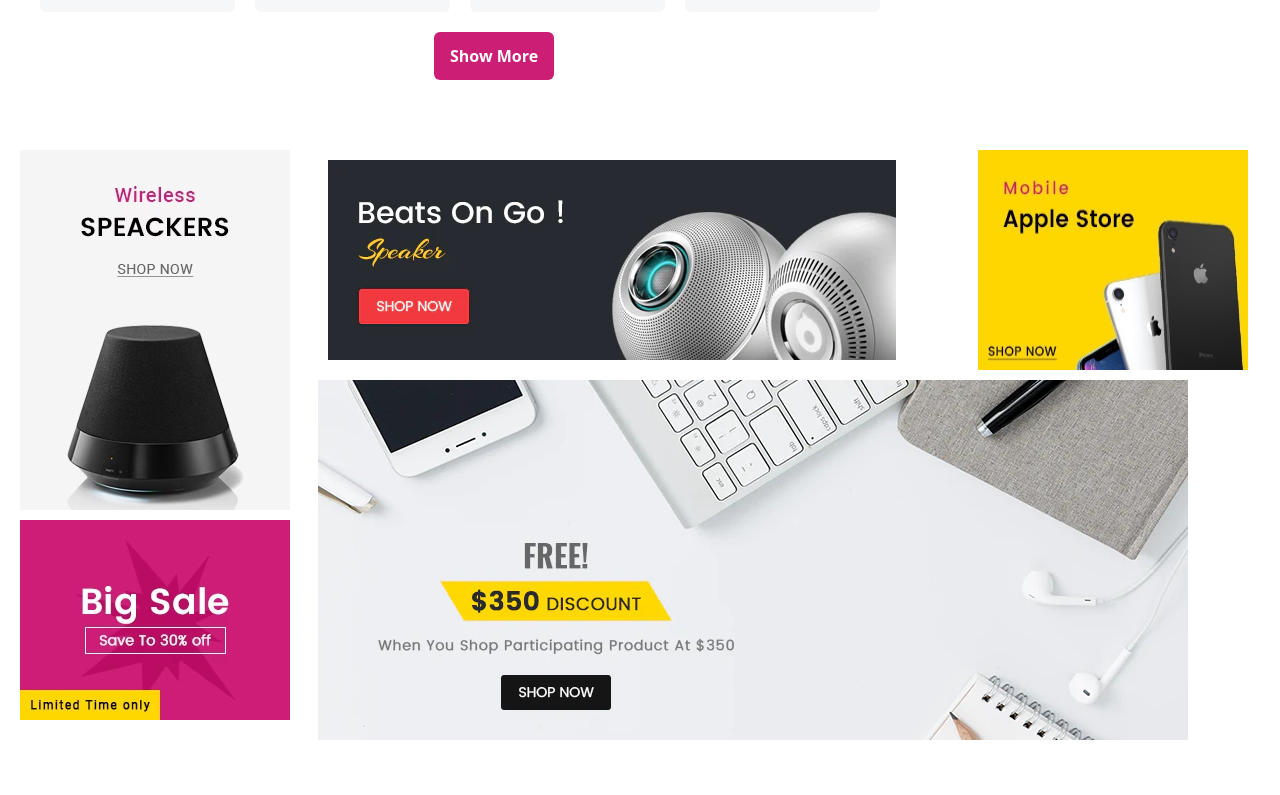
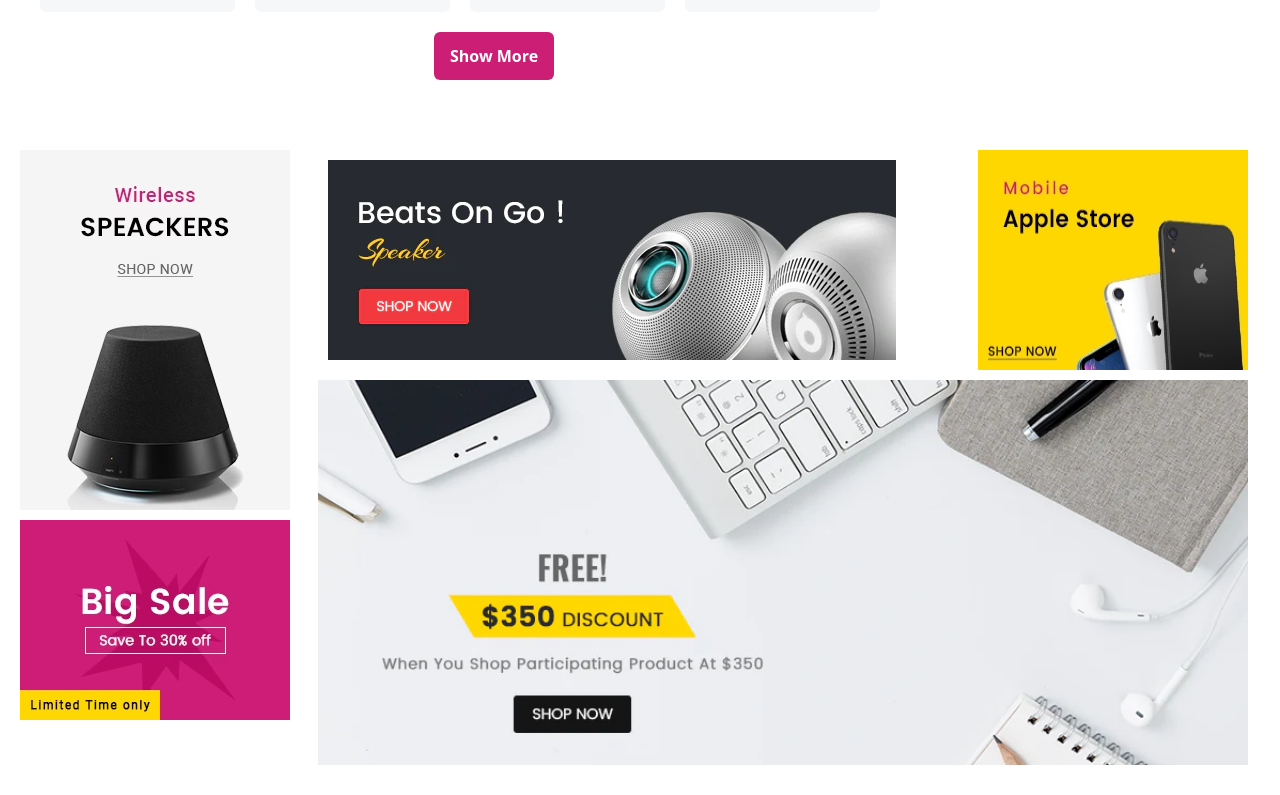
Before and after one commit to ShaliniNayan/ecom-pra, a React (Create React App) app: page / in a window 1280 px wide. Shown: the part 1362-2157 px from the top of the page. Before the commit the page ends 2132 px from the top, so only its background shows below. Built offline with nearby package versions, Linux system fonts and the light colour scheme.

Commit message:
Update styling

```diff
--- a/src/comp/home.js
+++ b/src/comp/home.js
@@ -149,8 +149,8 @@
                 <img src='image/Multi-Banner-3.webp' alt='' className='p-[10px]'></img>
                 <img src='image/Multi-Banner-4.avif' alt=''></img>
               </div>
-              <div className='bottom max-w-[100%] flex justify-between mt-[10px]'>
-                <img src='image/Multi-Banner-5.webp' alt=''></img>
+              <div className='bottom max-w-[100%] flex mt-[10px]'>
+                <img src='image/Multi-Banner-5.webp' className='w-[100%] object-cover' alt=''></img>
               </div>
             </div>
           </div>
```
